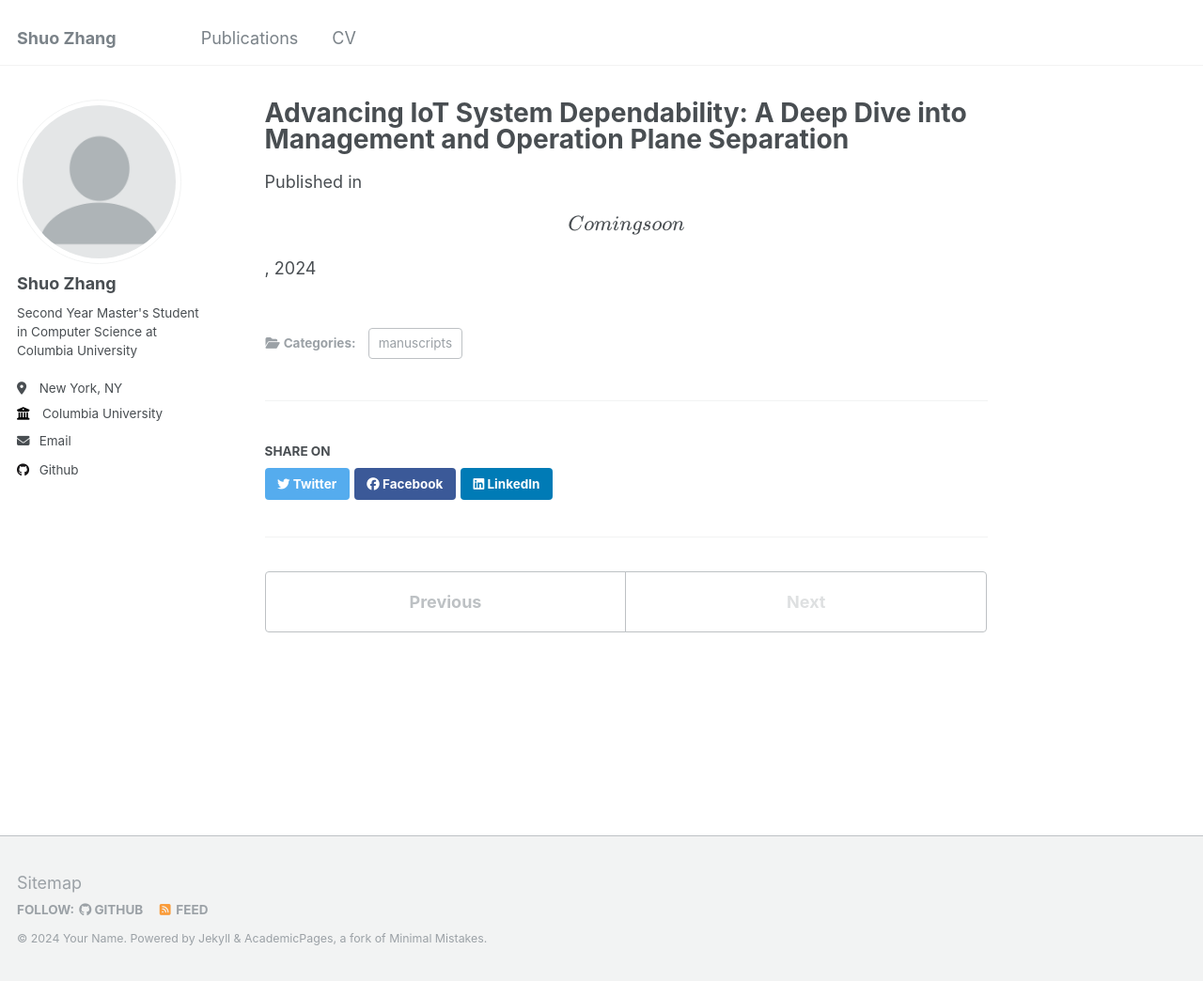
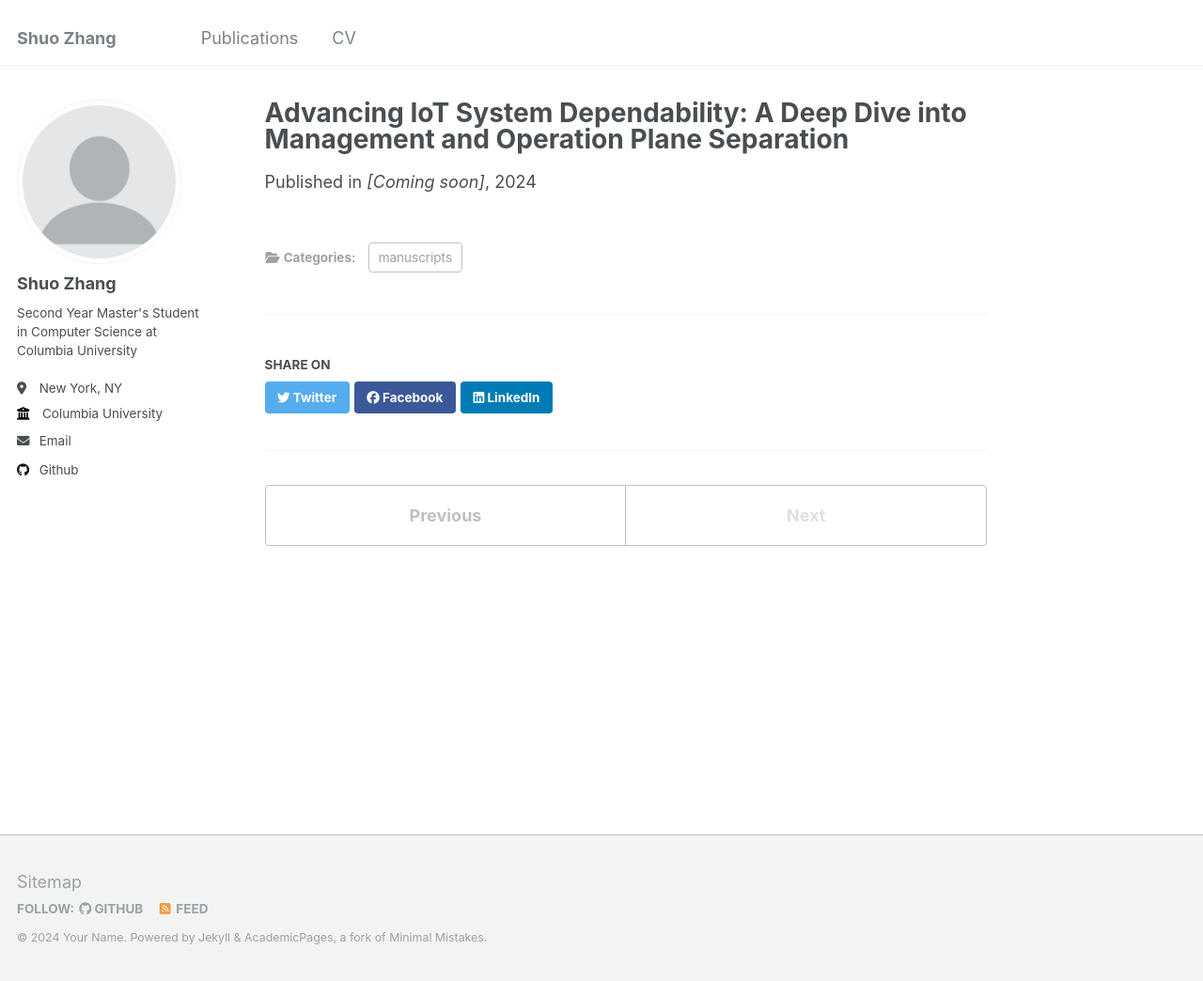
Before and after one commit to Inverse0/Inverse0.github.io, a Jekyll site: the page built from _publications/2024-iot-dependability.md, in a window 1280 px wide and 1044 px high. Shown: the whole window at 94% size. Built offline with Jekyll 4.4.1, drawn with Linux system fonts in a browser that asks for light colours.

```diff
--- a/_publications/2024-iot-dependability.md
+++ b/_publications/2024-iot-dependability.md
@@ -5,7 +5,7 @@ category: manuscripts
 permalink: /publication/2024-iot-dependability
 excerpt: 'Luoyao Hao, Shuo Zhang, Henning Schulzrinne'
 date: 2024-12-31
-venue: '\[Coming soon\]'
+venue: '[Coming soon]'
 paperurl: # ''
 citation: # 'Your Name, You. (2015). &quot;Paper Title Number 3.&quot; <i>Journal 1</i>. 1(3).'
 ---
```
